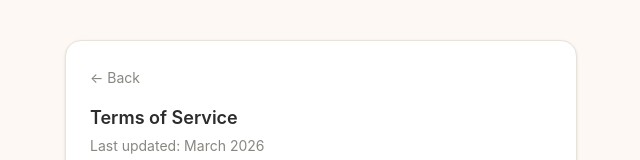
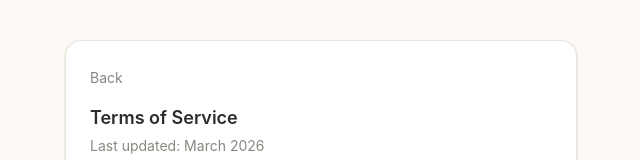
Before and after one commit to alexnaveh/practice-arabic-web, a React (Vite) app in the folder frontend/: page /terms in a window 1280 px wide. Shown: the top 160 px of the page, without its empty margins (319-959 px from the left). Built offline with nearby package versions, Linux system fonts and the light colour scheme.

Commit message:
remove: arrows from the back button of legal pages

```diff
--- a/frontend/src/pages/legal/PrivacyPage.jsx
+++ b/frontend/src/pages/legal/PrivacyPage.jsx
@@ -10,7 +10,7 @@ export default function PrivacyPage() {
           onClick={() => navigate(-1)}
           className="text-sm text-[#888780] mb-4 hover:text-[#D85A30] transition"
         >
-          ← Back
+            Back
         </button>
 
         <h1 className="text-lg font-semibold text-[#2C2C2A] mb-1">Privacy Policy</h1>
--- a/frontend/src/pages/legal/TermsPage.jsx
+++ b/frontend/src/pages/legal/TermsPage.jsx
@@ -10,7 +10,7 @@ export default function TermsPage() {
           onClick={() => navigate(-1)}
           className="text-sm text-[#888780] mb-4 hover:text-[#D85A30] transition"
         >
-          ← Back
+            Back
         </button>
 
         <h1 className="text-lg font-semibold text-[#2C2C2A] mb-1">Terms of Service</h1>
```
